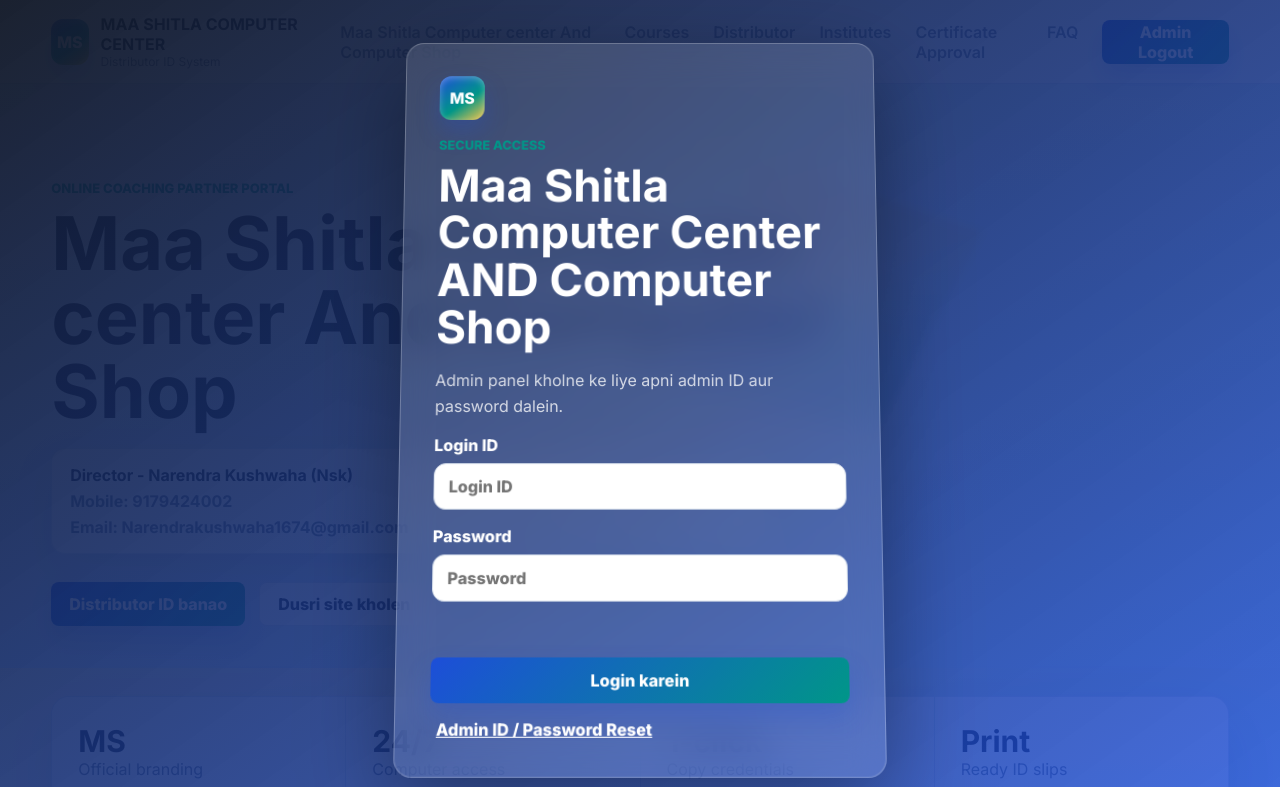
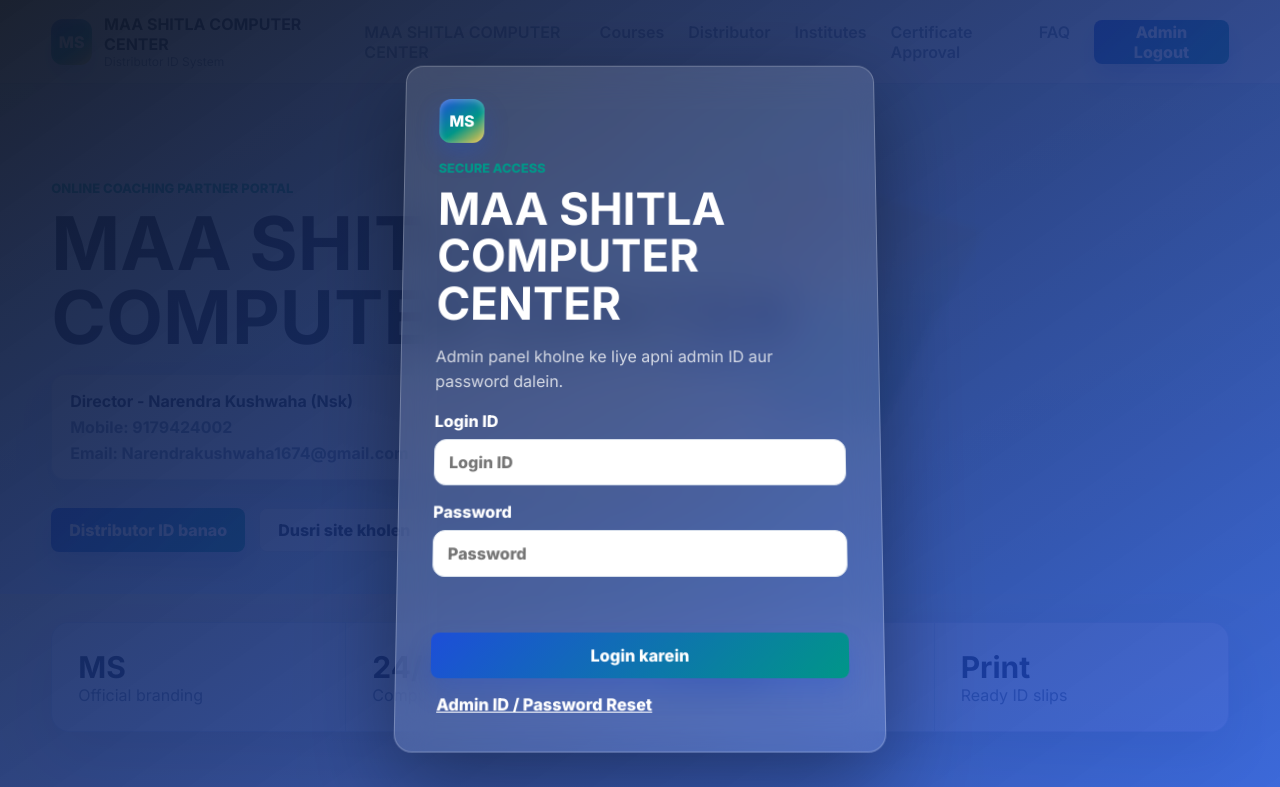
Before and after one commit to narendrakushwaha1674-ui/Nsk-Computers, a plain HTML site: page distributor/index.html in a window 1280 px wide. Shown: the top 787 px of the page. Drawn offline with Linux system fonts and the light colour scheme.

Commit message:
Update index.html

```diff
--- a/distributor/index.html
+++ b/distributor/index.html
@@ -3,7 +3,7 @@
   <head>
     <meta charset="utf-8" />
     <meta name="viewport" content="width=device-width, initial-scale=1" />
-    <title>Maa Shitla Computer Center AND Computer Shop</title>
+    <title>MAA SHITLA COMPUTER CENTER </title>
     <link rel="preconnect" href="https://fonts.googleapis.com" />
     <link rel="preconnect" href="https://fonts.gstatic.com" crossorigin />
     <link href="https://fonts.googleapis.com/css2?family=Inter:wght@400;500;600;700;800&family=Noto+Sans+Devanagari:wght@400;500;600;700;800&display=swap" rel="stylesheet" />
@@ -14,7 +14,7 @@
       <form class="login-box" id="loginForm">
         <span class="brand-mark login-mark">MS</span>
         <p class="eyebrow">Secure access</p>
-        <h1>Maa Shitla Computer Center AND Computer Shop</h1>
+        <h1>MAA SHITLA COMPUTER CENTER </h1>
         <p class="login-note">Admin panel kholne ke liye apni admin ID aur password dalein.</p>
         <label>
           Login ID
@@ -68,12 +68,12 @@
       <a class="brand" href="#home" aria-label="home">
         <span class="brand-mark">MS</span>
         <span>
-          <strong id="brandName">Maa Shitla Computer Center AND Computer Shop</strong>
+          <strong id="brandName">MAA SHITLA COMPUTER CENTER </strong>
           <small>Distributor ID System</small>
         </span>
       </a>
       <nav class="nav-links" aria-label="Primary">
-        <a href="public.html" target="_blank" rel="noopener">Maa Shitla Computer center And Computer Shop</a>
+        <a href="public.html" target="_blank" rel="noopener">MAA SHITLA COMPUTER CENTER </a>
         <a href="#courses">Courses</a>
         <a href="#distributor">Distributor</a>
         <a href="#institutes">Institutes</a>
@@ -87,7 +87,7 @@
       <section class="hero" id="home">
         <div class="hero-copy">
           <p class="eyebrow">Online coaching partner portal</p>
-          <h1>Maa Shitla Computer center And Computer Shop</h1>
+          <h1>MAA SHITLA COMPUTER CENTER </h1>
           <div class="owner-strip">
             <strong>Director - Narendra Kushwaha (Nsk)</strong>
             <span>Mobile: 9179424002</span>
@@ -129,7 +129,7 @@
           <h2>Apna master coaching naam set karein</h2>
           <label>
             Main coaching name
-            <input id="mainCoaching" type="text" value="Maa Shitla Computer Center AND Computer Shop" />
+            <input id="mainCoaching" type="text" value="MAA SHITLA COMPUTER CENTER " />
           </label>
           <label>
             Director name
@@ -209,7 +209,7 @@
     </main>
 
     <footer>
-      <strong id="footerBrand">Maa Shitla Computer Center AND Computer Shop</strong>
+      <strong id="footerBrand">MAA SHITLA COMPUTER CENTER </strong>
       <span>Director - Narendra Kushwaha (Nsk) | 9179424002 | Narendrakushwaha1674@gmail.com</span>
     </footer>
 
```
